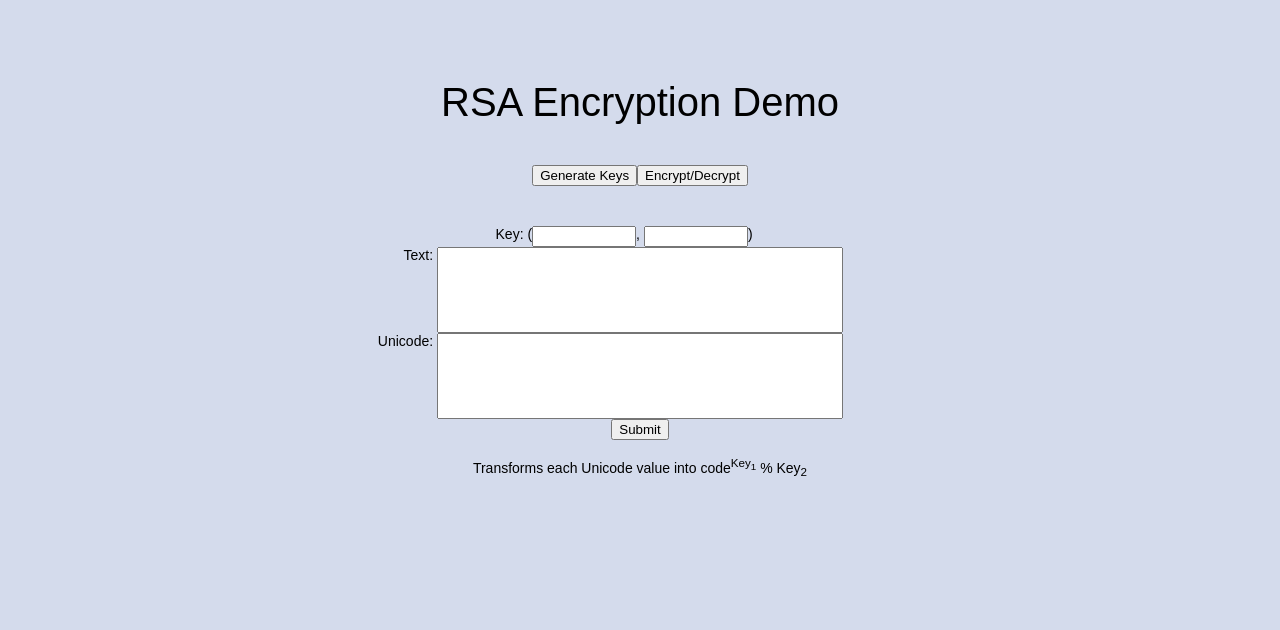
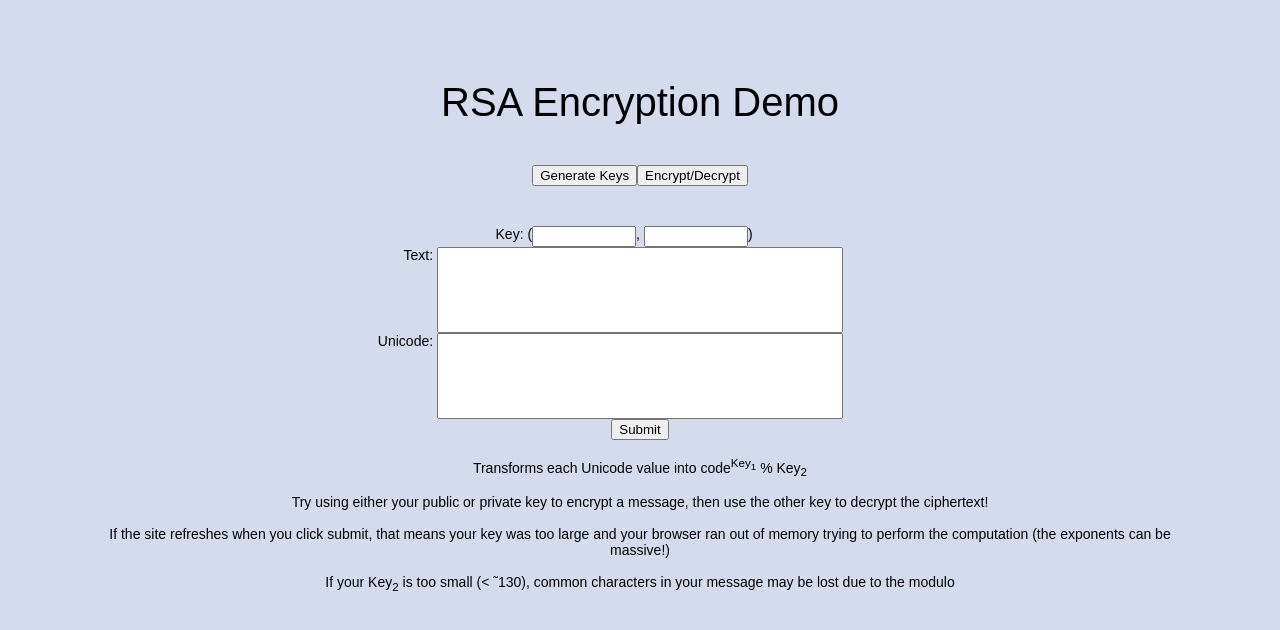
Before and after one commit to FiveSquarz/apex-product, a React (Vite) app: page / in a window 1280 px wide. Both pictures are taken after a click on the button "Encrypt/Decrypt". Shown: the top 630 px of the page. Built offline with nearby package versions, Linux system fonts and the light colour scheme.

Commit message:
Add notes to encrypt screen

```diff
--- a/src/EncryptDecrypt.tsx
+++ b/src/EncryptDecrypt.tsx
@@ -33,6 +33,18 @@ export default function EncryptDecrypt(props: {key1: string, key2: string, textI
       <div>
         Transforms each Unicode value into code<sup>Key<sub>1</sub></sup> % Key<sub>2</sub>
       </div>
+      <div>&nbsp;</div>
+      <div>
+        Try using either your public or private key to encrypt a message, then use the other key to decrypt the ciphertext!
+      </div>
+      <div>&nbsp;</div>
+      <div>
+        If the site refreshes when you click submit, that means your key was too large and your browser ran out of memory trying to perform the computation (the exponents can be massive!)
+      </div>
+      <div>&nbsp;</div>
+      <div>
+        If your Key<sub>2</sub> is too small ({"<"} &tilde;130), common characters in your message may be lost due to the modulo
+      </div>
     </div>
   );
 }
```
